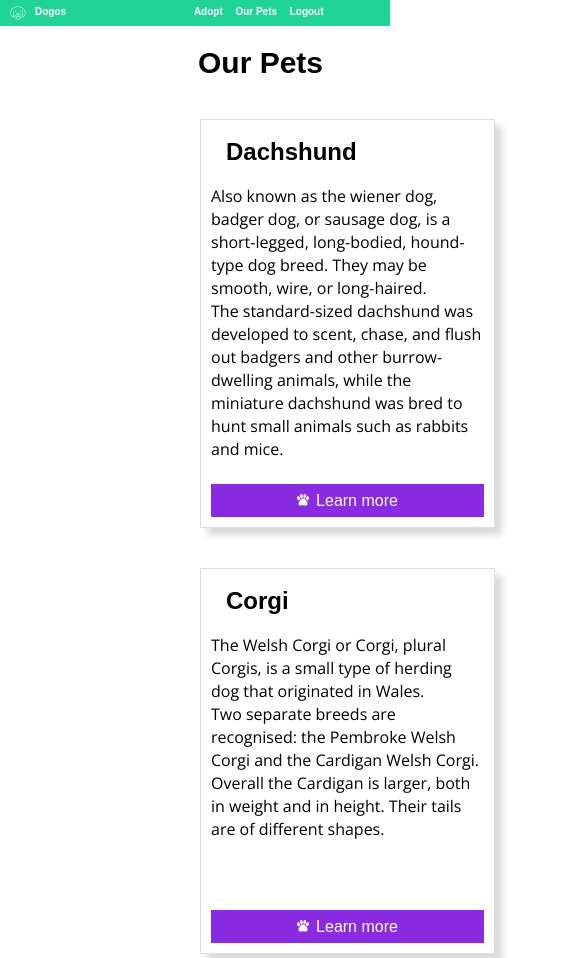
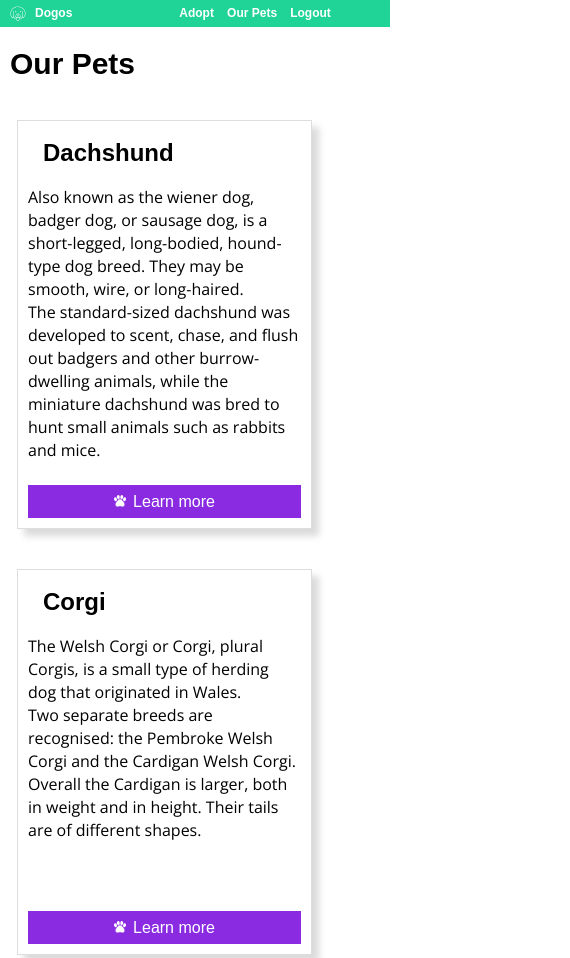
Before and after one commit to Patoad/technical-test, a plain HTML site: page magnet-frontend-test-master/index.html in a window 390 px wide. Shown: the top 958 px of the page, 570 px wide, since content can reach past the window. Drawn offline with nearby package versions, Linux system fonts and the light colour scheme; a web font is replaced by a local one.

Commit message:
ultimo commit

```diff
--- a/magnet-frontend-test-master/style.css
+++ b/magnet-frontend-test-master/style.css
@@ -155,12 +155,13 @@ h2{
     width: 100%;
     display: flex;
     justify-content: space-between;
-    font-size: 10px;
+    font-size: 12px;
+    /* margin-bottom: 5px; */
   }
 
   .dogosR{
     font-family: 'Play', sans-serif;
-    font-size: 10px;
+    font-size: 12px;
     position: absolute;
     margin: 5px 0px 5px 35px;
   }
@@ -176,7 +177,14 @@ h2{
     display: block;
     width: 100%;
     margin-right: 50px;
+  }
 
+  h1{
+    margin-left: 10px;
+  }
+
+  .container{
+    margin-left: -3px;
   }
 
 }
```
